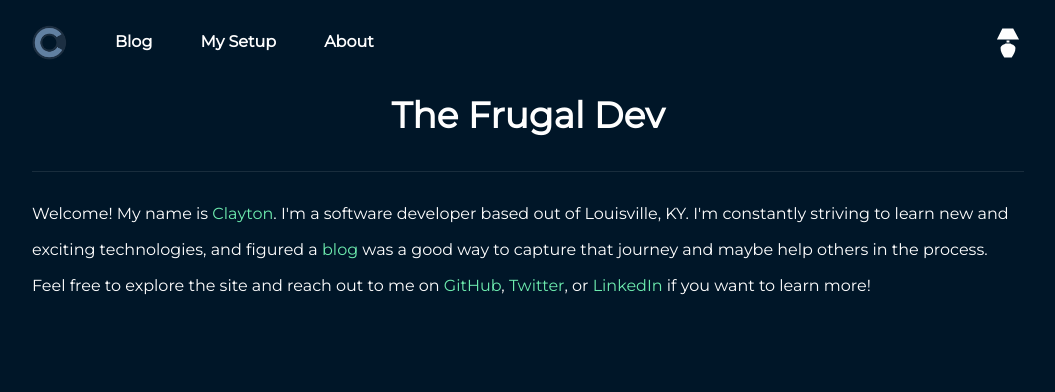
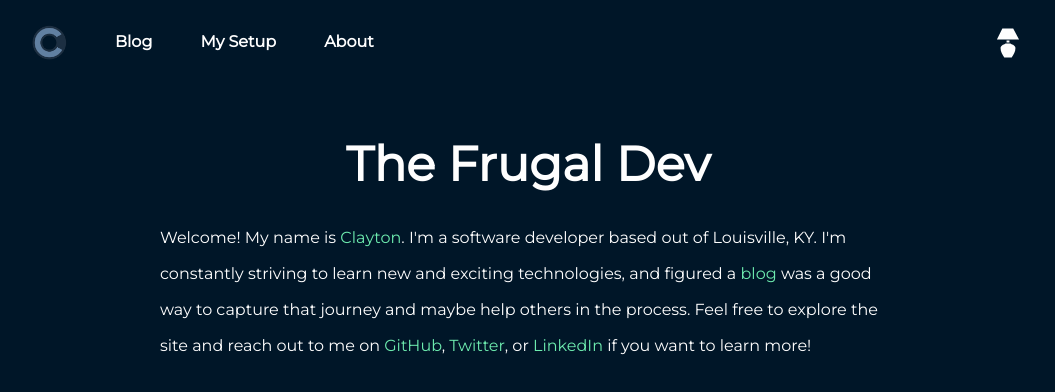
Before and after one commit to thefrugaldev/blog-v2, a Next.js app: page / in a window 1280 px wide. Shown: the top 392 px of the page, without its empty margins (112-1167 px from the left). Built offline with nearby package versions, Linux system fonts and the light colour scheme; a web font is replaced by a local one.

Commit message:
:art: clean up home page styling

```diff
--- a/src/pages/about.tsx
+++ b/src/pages/about.tsx
@@ -5,7 +5,7 @@ import { Heading, Text, VStack } from "@chakra-ui/layout";
 import ExternalLink from "@shared/components/external-link";
 import SiteConfig from "../config";
 import { Container } from "@chakra-ui/react";
-import sharedStyles from "@shared/styles/global";
+import sharedStyles from "@shared/styles/shared";
 
 const AboutPage: FC = () => {
   return (
@@ -22,7 +22,7 @@ const AboutPage: FC = () => {
         <Heading as="h1" size="2xl">
           Clayton Orman
         </Heading>
-        <Container maxW="container.md">
+        <Container maxW="container.md" mt={10}>
           <Text>
             I'm a software developer with over 10 years of professional
             experience. I primarily dabble in the .Net and JavaScript realm, but
--- a/src/pages/blog/index.tsx
+++ b/src/pages/blog/index.tsx
@@ -5,7 +5,7 @@ import { getAllPostsByDate } from "@shared/lib/blog";
 import { Post } from "@shared/interfaces/post";
 import { ArticlePreview } from "@scenes/blog";
 import { Grid, GridItem } from "@chakra-ui/layout";
-import sharedStyles from "@shared/styles/global";
+import sharedStyles from "@shared/styles/shared";
 
 const BlogPage: FC<{ posts: Post[] }> = ({ posts }) => {
   return (
--- a/src/pages/index.tsx
+++ b/src/pages/index.tsx
@@ -1,24 +1,34 @@
 import React, { FC } from "react";
-import { Center, Divider, Heading, Text } from "@chakra-ui/react";
+import {
+  Center,
+  Container,
+  Divider,
+  Heading,
+  Text,
+  VStack,
+} from "@chakra-ui/react";
 import Link from "next/link";
 import Layout from "@shared/components/layout";
 import ExternalLink from "@shared/components/external-link";
 import SiteConfig from "../config";
+import sharedStyles from "@shared/styles/shared";
 
 const HomePage: FC = () => {
   return (
     <Layout>
-      <Center>
-        <Heading mb={`1.5rem`}>The Frugal Dev</Heading>
-      </Center>
-      <Divider />
+      <VStack mt={sharedStyles.marginTopGap}>
+        <Heading as="h1" size="2xl">
+          The Frugal Dev
+        </Heading>
+        <Container maxW="container.md" mt={10}>
           <Text mt={`1.5rem`}>
             Welcome! My name is{" "}
             <Link href="/about">
               <a itemProp="url">Clayton</a>
             </Link>
-        . I'm a software developer based out of Louisville, KY. I'm constantly
-        striving to learn new and exciting technologies, and figured a{" "}
+            . I'm a software developer based out of Louisville, KY. I'm
+            constantly striving to learn new and exciting technologies, and
+            figured a{" "}
             <Link href="/blog">
               <a itemProp="url">blog</a>
             </Link>{" "}
@@ -43,6 +53,8 @@ const HomePage: FC = () => {
             />{" "}
             if you want to learn more!
           </Text>
+        </Container>
+      </VStack>
     </Layout>
   );
 };
--- a/src/pages/setup.tsx
+++ b/src/pages/setup.tsx
@@ -3,7 +3,7 @@ import React, { FC } from "react";
 import Layout from "@shared/components/layout";
 import VsCodeExtensions from "@scenes/setup/components/vscode-extensions/vscode-extensions";
 import GithubCommitMessages from "@scenes/setup/components/github-commit-messages/github-commit-messages";
-import globalStyles from "@shared/styles/global";
+import sharedStyles from "@shared/styles/shared";
 
 const UsesPage: FC = () => {
   // TODO: Include link to my dotfiles?
@@ -11,7 +11,7 @@ const UsesPage: FC = () => {
 
   return (
     <Layout>
-      <Box mt={globalStyles.marginTopGap}>
+      <Box mt={sharedStyles.marginTopGap}>
         <VsCodeExtensions />
       </Box>
       <Box mt={10}>
```
Also changed, not shown: src/shared/styles/shared.ts (renamed from src/shared/styles/global.ts). Lines whose indentation alone changed are shown as unchanged.
